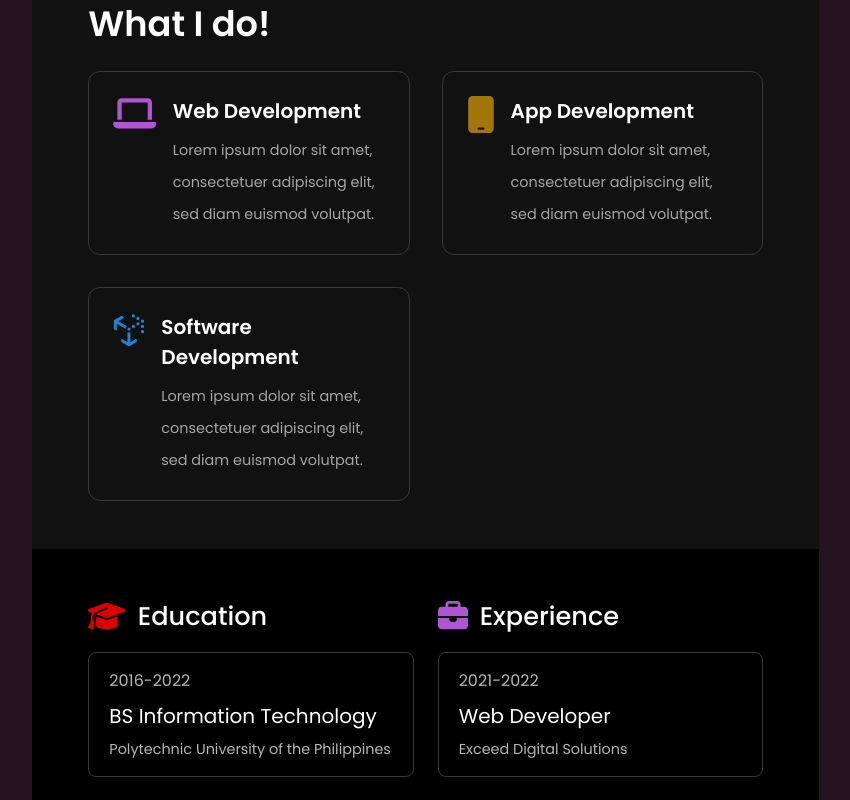
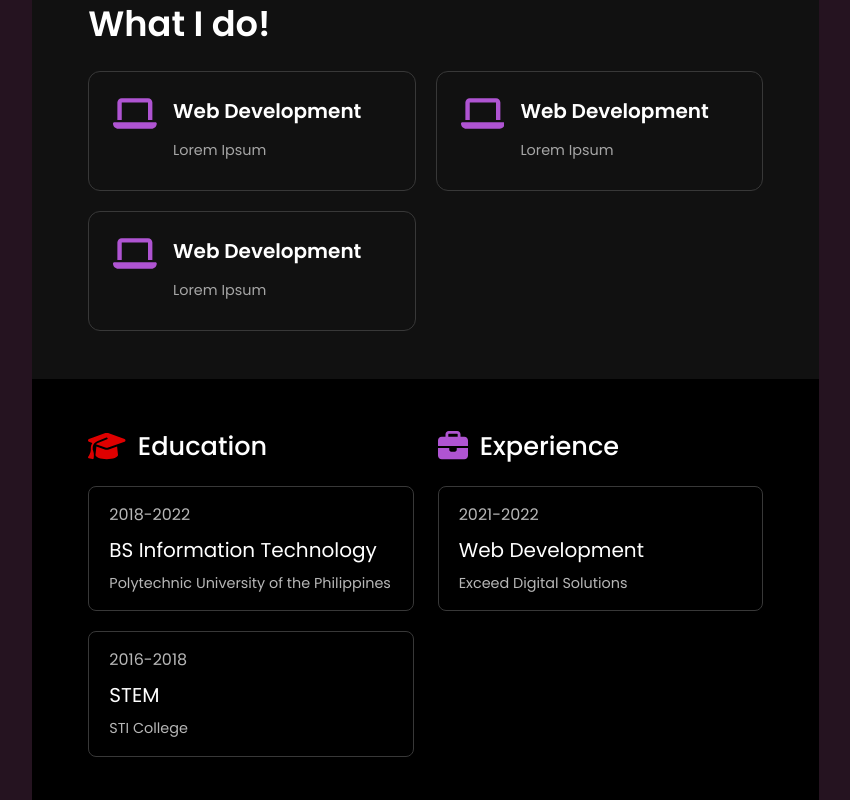
Before and after one commit to IDevl/dizi, a React (Create React App) app: page / in a window 1280 px wide. Shown: the part 740-1540 px from the top of the page, without its empty margins (421-1271 px from the left). Built offline with nearby package versions, Linux system fonts and the light colour scheme.

Commit message:
mapping educt

```diff
--- a/src/pages/about/about.jsx
+++ b/src/pages/about/about.jsx
@@ -2,6 +2,27 @@ import Profile from "./profile";
 import { FontAwesomeIcon } from "@fortawesome/react-fontawesome";
 import { faLaptop, faMobile, faGraduationCap, faBriefcase } from "@fortawesome/free-solid-svg-icons";
 import { faUncharted } from "@fortawesome/free-brands-svg-icons";
+
+const education = [
+  {
+    year: "2018-2022",
+    name: "BS Information Technology",
+    location: "Polytechnic University of the Philippines",
+  },
+  {
+    year: "2016-2018",
+    name: "STEM",
+    location: "STI College",
+  },
+];
+
+const experiences = [
+  {
+    year: "2021-2022",
+    name: "Web Development",
+    location: "Exceed Digital Solutions",
+  },
+];
 
 export default function About() {
   return (
@@ -24,28 +45,26 @@ export default function About() {
 
       <div class="pb-12 px-2 sm:px-5 md:px-10 lg:px-14">
         <h3 class="text-[2.2rem] text-white font-semibold pb-5"> What I do! </h3>
-        <div class="grid gap-8 grid-cols-1 md:grid-cols-2 xl:grid-cols-2">
+        <div class="grid gap-5 grid-cols-1 md:grid-cols-2 xl:grid-cols-2">
           <div class="flex items-start gap-4 p-6 rounded-xl border-[1px] border-[#383838] bg-transparent">
-            <FontAwesomeIcon class="text-[#AF54D2] max-h-[100px]" icon={faLaptop} />
+            <FontAwesomeIcon class="text-[#AF54D2] max-h-[35px]" icon={faLaptop} />
             <div class="space-y-2">
               <h3 class="text-white text-[1.25rem] font-semibold"> Web Development </h3>
-              <p class="leading-8 text-gray-lite text-[#A6A6A6] text-[0.9rem]"> Lorem ipsum dolor sit amet, consectetuer adipiscing elit, sed diam euismod volutpat. </p>
+              <p class="leading-8 text-gray-lite text-[#A6A6A6] text-[0.9rem]"> Lorem Ipsum </p>
             </div>
           </div>
-
           <div class="flex items-start gap-4 p-6 rounded-xl border-[1px] border-[#383838] bg-transparent">
-            <FontAwesomeIcon class="text-[#A1760A] max-h-[100px]" icon={faMobile} />
+            <FontAwesomeIcon class="text-[#AF54D2] max-h-[35px]" icon={faLaptop} />
             <div class="space-y-2">
-              <h3 class="text-white text-[1.25rem] font-semibold"> App Development </h3>
-              <p class="leading-8 text-gray-lite text-[#A6A6A6] text-[0.9rem]"> Lorem ipsum dolor sit amet, consectetuer adipiscing elit, sed diam euismod volutpat. </p>
+              <h3 class="text-white text-[1.25rem] font-semibold"> Web Development </h3>
+              <p class="leading-8 text-gray-lite text-[#A6A6A6] text-[0.9rem]"> Lorem Ipsum </p>
             </div>
           </div>
-
           <div class="flex items-start gap-4 p-6 rounded-xl border-[1px] border-[#383838] bg-transparent">
-            <FontAwesomeIcon class="text-[#1F83D2] max-h-[100px]" icon={faUncharted} />
+            <FontAwesomeIcon class="text-[#AF54D2] max-h-[35px]" icon={faLaptop} />
             <div class="space-y-2">
-              <h3 class="text-white text-[1.25rem] font-semibold"> Software Development </h3>
-              <p class="leading-8 text-gray-lite text-[#A6A6A6] text-[0.9rem]"> Lorem ipsum dolor sit amet, consectetuer adipiscing elit, sed diam euismod volutpat. </p>
+              <h3 class="text-white text-[1.25rem] font-semibold"> Web Development </h3>
+              <p class="leading-8 text-gray-lite text-[#A6A6A6] text-[0.9rem]"> Lorem Ipsum </p>
             </div>
           </div>
         </div>
@@ -54,26 +73,31 @@ export default function About() {
       <div class="container py-12 px-2 sm:px-5 md:px-10 lg:px-14 bg-black">
         <div class="grid grid-cols-1 md:grid-cols-2 lg:grid-cols-2 gap-x-6 gap-y-6">
           <div>
-            <div class="flex items-center space-x-3 mb-4">
+            <div class="flex items-center space-x-3 mb-5">
               <FontAwesomeIcon class="text-[#df0000] max-h-[30px]" icon={faGraduationCap} />
               <h4 class="text-[1.6rem] text-white font-medium"> Education </h4>
             </div>
-            <div class="bg-transparent py-4 pl-5 pr-3 space-y-2 rounded-lg border-[#383838] border-[1px]">
-              <span class="text-[1rem] text-[#b7b7b7]">2016-2022</span>
-              <h3 class="text-[1.25rem] text-white"> BS Information Technology </h3>
-              <p class="text-[0.9rem] text-[#b7b7b7]"> Polytechnic University of the Philippines </p>
-            </div>
+            {education.map((education) => (
+              <div class="mt-5 bg-transparent py-4 pl-5 pr-3 space-y-2 rounded-lg border-[#383838] border-[1px]">
+                <span class="text-[1rem] text-[#b7b7b7]"> {education.year} </span>
+                <h3 class="text-[1.25rem] text-white"> {education.name} </h3>
+                <p class="text-[0.9rem] text-[#b7b7b7]"> {education.location} </p>
+              </div>
+            ))}
+            ;
           </div>
           <div>
-            <div class="flex items-center space-x-3 mb-4">
+            <div class="flex items-center space-x-3 mb-5">
               <FontAwesomeIcon class="text-[#AF54D2] max-h-[30px]" icon={faBriefcase} />
               <h4 class="text-[1.6rem] text-white font-medium"> Experience </h4>
             </div>
-            <div class="bg-transparent py-4 pl-5 pr-3 space-y-2 rounded-lg border-[#383838] border-[1px]">
-              <span class="text-[1rem] text-[#b7b7b7]">2021-2022</span>
-              <h3 class="text-[1.25rem] text-white"> Web Developer </h3>
-              <p class="text-[0.9rem] text-[#b7b7b7]"> Exceed Digital Solutions </p>
-            </div>
+            {experiences.map((experiences) => (
+              <div class="mt-5 bg-transparent py-4 pl-5 pr-3 space-y-2 rounded-lg border-[#383838] border-[1px]">
+                <span class="text-[1rem] text-[#b7b7b7]"> {experiences.year} </span>
+                <h3 class="text-[1.25rem] text-white"> {experiences.name} </h3>
+                <p class="text-[0.9rem] text-[#b7b7b7]"> {experiences.location} </p>
+              </div>
+            ))}
           </div>
         </div>
       </div>
```
